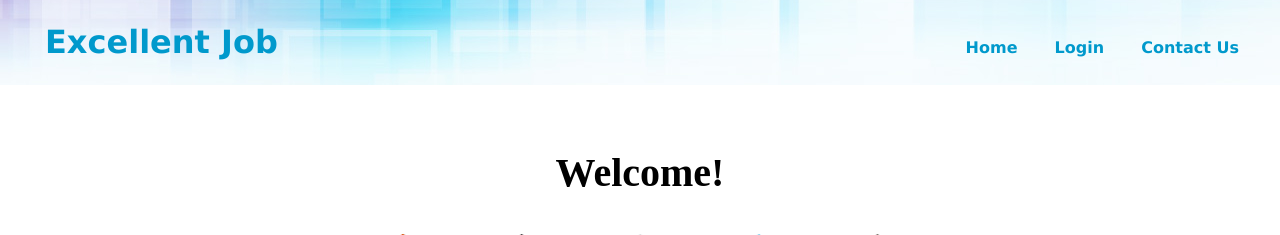
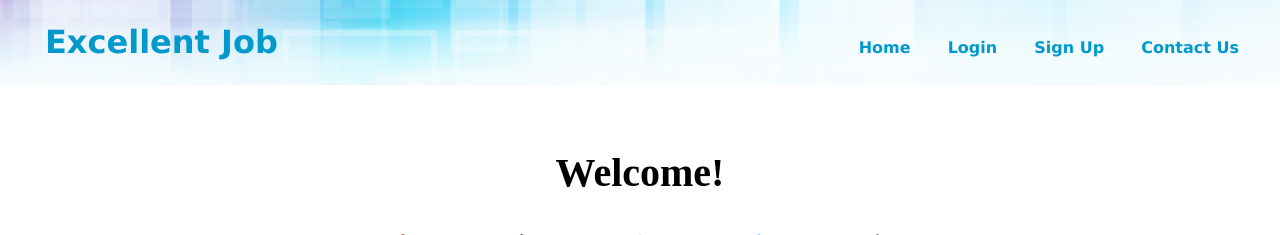
Before and after one commit to jdgamble555/cs-467-cst-osu, a PHP site: page /index.php in a window 1280 px wide. Shown: the top 235 px of the page. Run offline with PHP 8.4, Linux system fonts and the light colour scheme; some libraries are stand-ins or nearby versions.

Commit message:
header change

```diff
--- a/awards.php
+++ b/awards.php
@@ -18,6 +18,9 @@ if (isset($_POST['add_award'])) {
     $q = "INSERT INTO awards (award_type, receiver, sender, timestamp) VALUES ('$award_type', '$receiver', '$sender', NOW() )";
     $r = mysqli_query($dbc, $q) or trigger_error("Query: $q\n<br>MySQL Error: " . mysqli_error($dbc));
 
+    $body = "Your boss has given you an award. Login to Excellent Job to view it: http://web.engr.oregonstate.edu/~gambljon/index.php";
+	mail($_POST['receiver'], 'Your received an award!', $body, 'From: gambljon@oregonstate.edu');
+
     if (mysqli_affected_rows($dbc) == 1) { // If it ran OK.
 
         echo '<p class="success">You have successfully added an award!</p>';
--- a/includes/templates/header.php
+++ b/includes/templates/header.php
@@ -42,16 +42,9 @@ if (!isset($page_title)) {
 					echo '<li><a href="logout.php" title="Logout">Logout</a></li>
 				<li><a href="password.php" title="Change Your Password">Change Password</a></li>
 				';
-
-						// Add links if the user is an administrator:
-						if ($_SESSION[SQLFIX . 'user_level'] == 1) {
-							echo '<li><a href="view_users.php" title="View All Users">View Users</a></li>';
-						}
 				} else { //  Not logged in.
 					echo '<li><a href="login.php" title="Login" id="menu">Login</a></li>
-				';
-				// <li><a href="register.php" title="Register for the Site"  id="menu">Register</a></li>
-				// <li><a href="forgot.php" title="Password Retrieval" id="menu">Retrieve Password</a></li>
+					<li><a href="register.php" title="Register" id="menu">Sign Up</a></li>';
 				}
 				?>
 				<li><a href="contact_us.php" title="Contact Us" id="menu">Contact Us</a></li>
```
Lines whose indentation alone changed are shown as unchanged.
